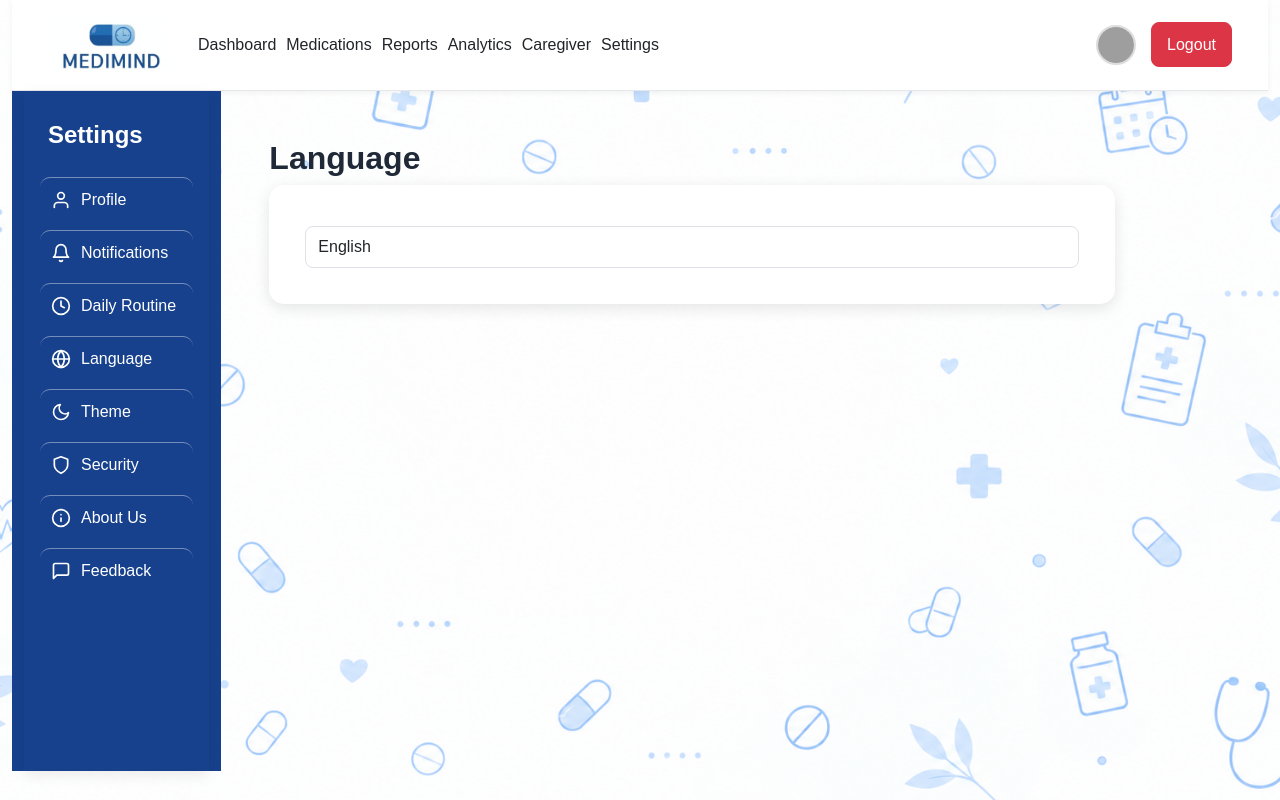
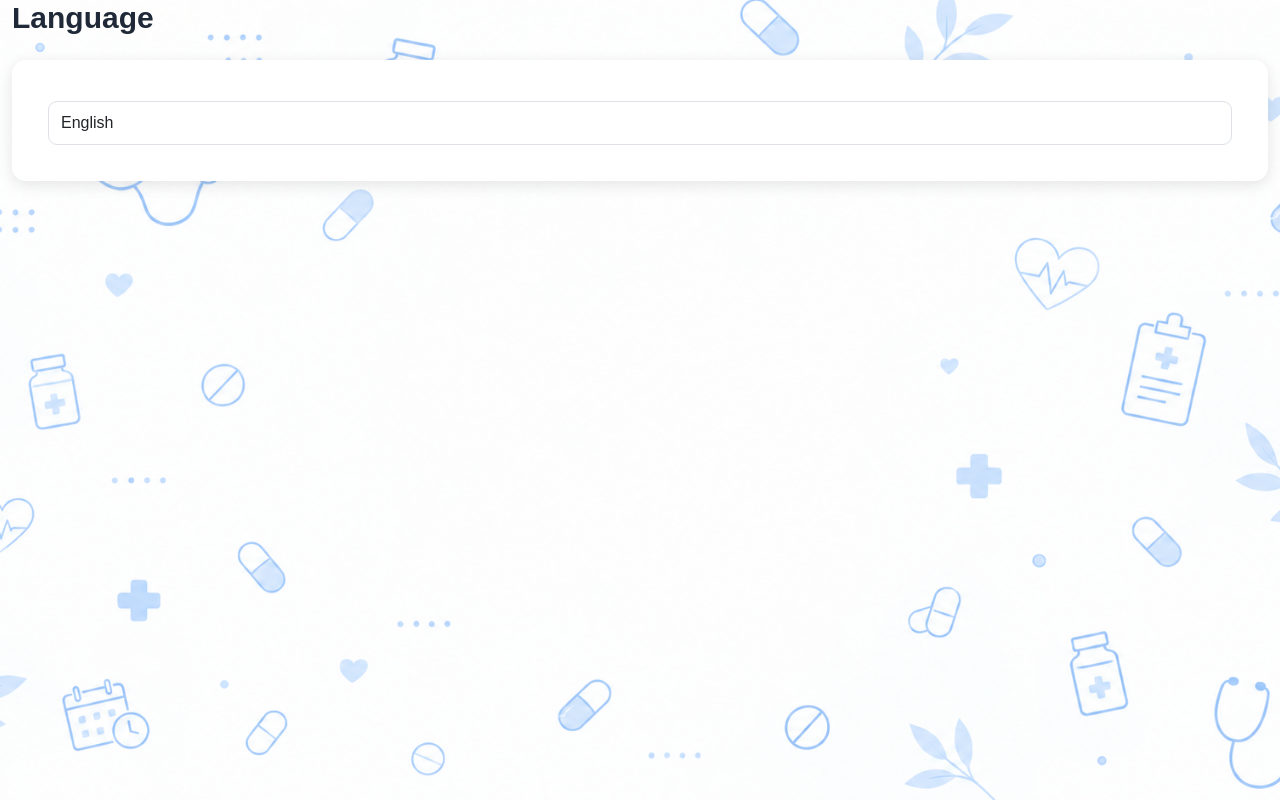
Before and after one commit to sheikha25/MediMind-project, a React (Vite) app in the folder client/: page /caregiver-language in a window 1280 px wide. Built offline with nearby package versions, Linux system fonts and the light colour scheme; grey boxes are pictures that could not be loaded.

Commit message:
Update LanguageSettings.jsx

```diff
--- a/client/src/components/LanguageSettings.jsx
+++ b/client/src/components/LanguageSettings.jsx
@@ -1,8 +1,6 @@
 
 import { useState } from "react";
-import { Container, Row, Col, Card, CardBody } from "reactstrap";
-import Header from "./Header";
-import SettingsSidebar from "./SettingsSidebar";
+import { Card, CardBody } from "reactstrap";
 
 const LanguageSettings = () => {
   const [language, setLanguage] = useState(
@@ -13,52 +11,100 @@ const LanguageSettings = () => {
     const selectedLanguage = e.target.value;
 
     setLanguage(selectedLanguage);
-    localStorage.setItem("medimindLanguage", selectedLanguage);
 
-    window.dispatchEvent(new Event("medimind-language-change"));
+    localStorage.setItem(
+      "medimindLanguage",
+      selectedLanguage
+    );
+
+    window.dispatchEvent(
+      new Event("medimind-language-change")
+    );
   };
 
+  const isArabic = language === "ar";
+
   return (
-    <Container
-  fluid
-  className="dashboard-page"
-  dir={language === "ar" ? "rtl" : "ltr"}
+    <div
+      className="language-settings-page"
+      dir={isArabic ? "rtl" : "ltr"}
     >
-      <Header />
+      <style>{`
+        .language-settings-page {
+          width: 100%;
+          min-width: 0;
+          box-sizing: border-box;
+          text-align: start;
+        }
 
-      <Row style={{ minHeight: "85vh" }}>
-       <Col
-  md="2"
-  className="settings-sidebar"
-  style={{ backgroundColor: "#17418C" }}
->
-  <SettingsSidebar />
-</Col>
+        .language-settings-page h2 {
+          font-size: 30px;
+          font-weight: 700;
+          margin-bottom: 24px;
+        }
 
-        <Col
-  md="9"
-  className="p-5"
-  style={{
-    textAlign: language === "ar" ? "right" : "left",
-  }}
->
-          <h2>{language === "ar" ? "اللغة" : "Language"}</h2>
+        .language-settings-page .language-card {
+          width: 100%;
+          max-width: 100%;
+          border-radius: 14px;
+          box-sizing: border-box;
+        }
 
-          <Card>
+        .language-settings-page .language-select {
+          min-height: 44px;
+          font-size: 16px;
+          border-radius: 9px;
+        }
+
+        body.dark-theme .language-settings-page,
+        body.dark-mode .language-settings-page,
+        [data-theme="dark"] .language-settings-page {
+          color: #f1f5f9;
+        }
+
+        body.dark-theme .language-settings-page .language-card,
+        body.dark-mode .language-settings-page .language-card,
+        [data-theme="dark"] .language-settings-page .language-card {
+          background: #17283a;
+          color: #f1f5f9;
+          border-color: #415a73;
+        }
+
+        body.dark-theme .language-settings-page .language-select,
+        body.dark-mode .language-settings-page .language-select,
+        [data-theme="dark"] .language-settings-page .language-select {
+          background: #21374e;
+          color: #f1f5f9;
+          border-color: #415a73;
+        }
+
+        @media (max-width: 768px) {
+          .language-settings-page h2 {
+            font-size: 25px;
+          }
+        }
+      `}</style>
+
+      <h2>
+        {isArabic ? "اللغة" : "Language"}
+      </h2>
+
+      <Card className="language-card">
         <CardBody>
           <select
-                className="form-control"
+            className="form-control language-select"
             value={language}
             onChange={handleLanguageChange}
+            aria-label={
+              isArabic ? "اختر اللغة" : "Select Language"
+            }
           >
             <option value="en">English</option>
             <option value="ar">العربية</option>
           </select>
         </CardBody>
       </Card>
-        </Col>
-      </Row>
-    </Container>
+    </div>
   );
 };
 
```
Lines whose indentation alone changed are shown as unchanged.
